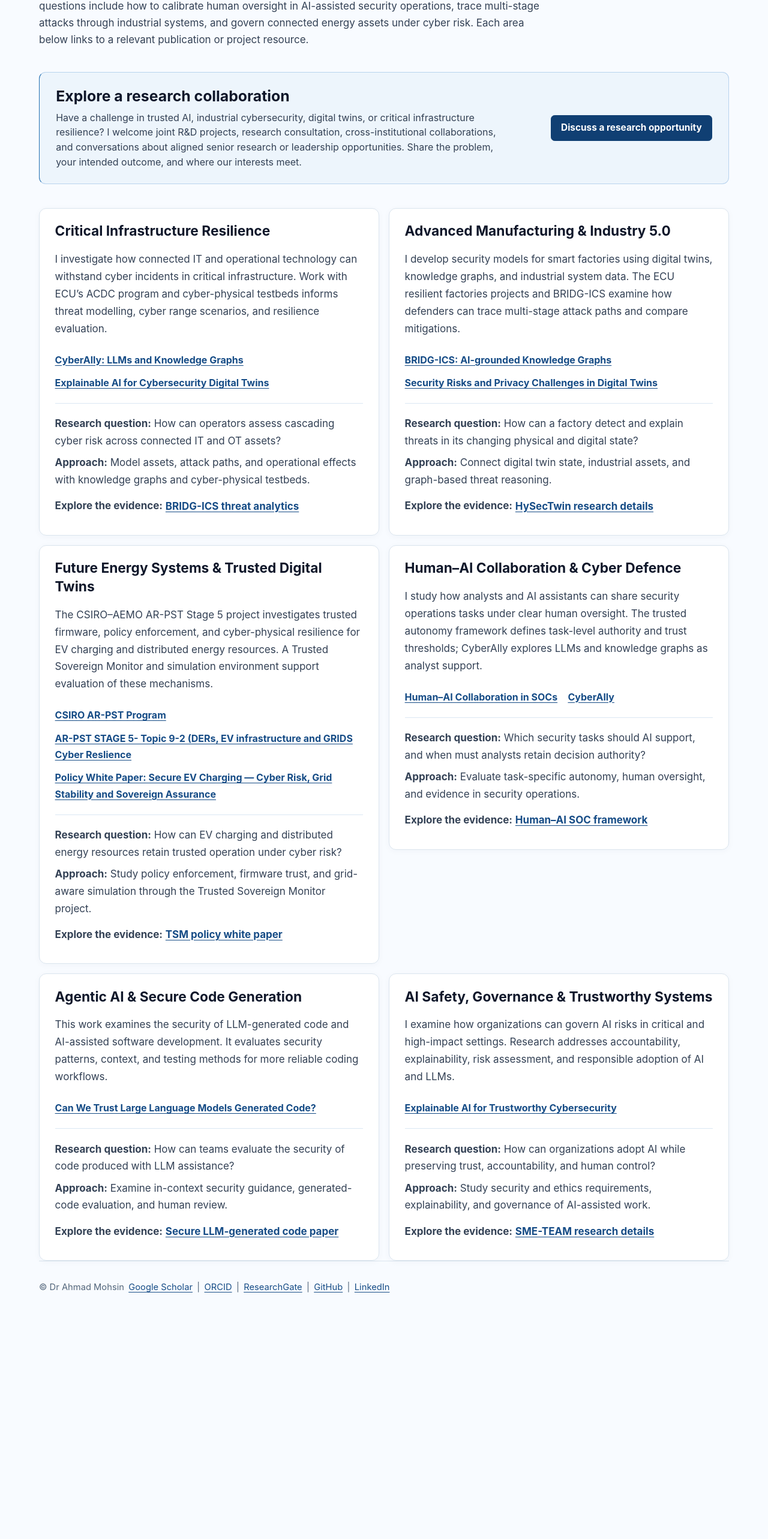
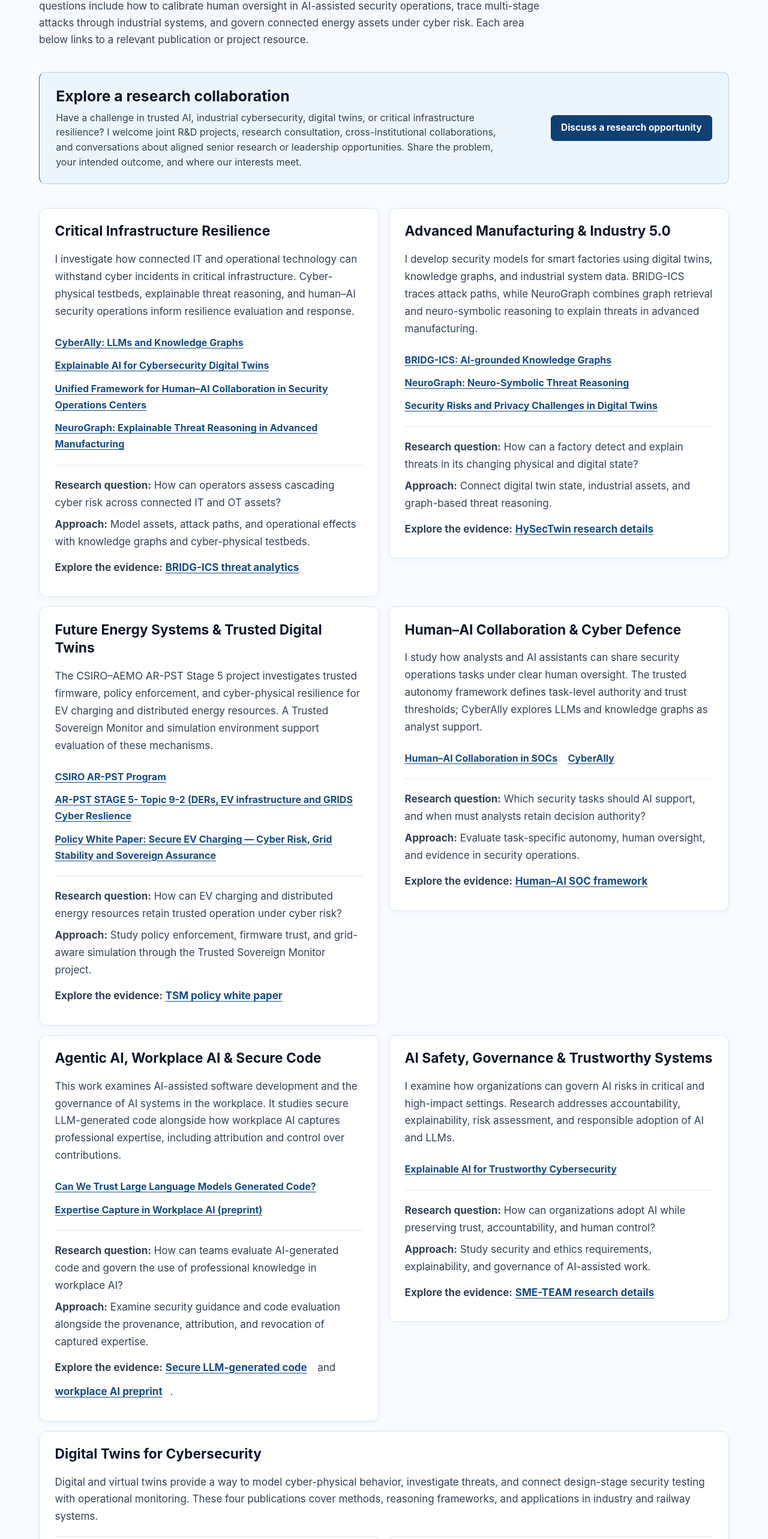
Before and after one commit to ahmadspm/research-info, a plain HTML site: page pages/research.html in a window 1280 px wide. Shown: the part 234-2800 px from the top of the page at 60% size. Before the commit the page ends 2424 px from the top, so only its background shows below. Drawn offline with Linux system fonts and the light colour scheme.

Commit message:
Link research themes to recent papers and digital twins

```diff
--- a/assets/css/research.css
+++ b/assets/css/research.css
@@ -6,7 +6,13 @@
 .research-focus-card h2 { font-size: 1.42rem; line-height: 1.35; }
 .research-focus-card a { display: inline-block; margin: .45rem .8rem .25rem 0; font-weight: 650; }
 .research-focus-card br { display: none; }
+.research-focus-card-wide { grid-column: 1 / -1; }
+.research-publication-list { display: grid; grid-template-columns: repeat(2, minmax(0, 1fr)); gap: .85rem 1.25rem; margin: 1.2rem 0 0; padding: 0; list-style: none; }
+.research-publication-list li { border-top: 1px solid #dce4ed; padding-top: .65rem; }
+.research-publication-list a { display: block; margin: 0 0 .2rem; }
+.research-publication-list span { display: block; color: #475569; line-height: 1.5; }
 @media (max-width: 760px) {
   .research-header { padding-top: 1.75rem; }
   .research-grid { grid-template-columns: 1fr; }
+  .research-publication-list { grid-template-columns: 1fr; }
 }
--- a/pages/research.html
+++ b/pages/research.html
@@ -65,7 +65,7 @@ Critical Infrastructure Resilience
 
 
 <p>
-I investigate how connected IT and operational technology can withstand cyber incidents in critical infrastructure. Work with ECU’s ACDC program and cyber-physical testbeds informs threat modelling, cyber range scenarios, and resilience evaluation.
+I investigate how connected IT and operational technology can withstand cyber incidents in critical infrastructure. Cyber-physical testbeds, explainable threat reasoning, and human–AI security operations inform resilience evaluation and response.
 </p>
 
 
@@ -79,6 +79,14 @@ CyberAlly: LLMs and Knowledge Graphs
 
 <a href="https://doi.org/10.1016/j.icte.2024.05.007" target="_blank" rel="noopener noreferrer">
 Explainable AI for Cybersecurity Digital Twins
+</a>
+
+<a href="../papers/human-ai-collaboration-security-operations-centers.html">
+Unified Framework for Human–AI Collaboration in Security Operations Centers
+</a>
+
+<a href="../papers/neurograph-an-ai-graph-driven-neuro-symbolic-framework-for-explainable-threat-reasoning.html">
+NeuroGraph: Explainable Threat Reasoning in Advanced Manufacturing
 </a>
 
 
@@ -101,12 +109,16 @@ Advanced Manufacturing & Industry 5.0
 
 
 <p>
-I develop security models for smart factories using digital twins, knowledge graphs, and industrial system data. The ECU resilient factories projects and BRIDG-ICS examine how defenders can trace multi-stage attack paths and compare mitigations.
+I develop security models for smart factories using digital twins, knowledge graphs, and industrial system data. BRIDG-ICS traces attack paths, while NeuroGraph combines graph retrieval and neuro-symbolic reasoning to explain threats in advanced manufacturing.
 </p>
 
 
 <a href="../papers/bridg-ics-knowledge-graphs-threat-analytics.html" target="_blank" rel="noopener noreferrer">
 BRIDG-ICS: AI-grounded Knowledge Graphs
+</a>
+
+<a href="../papers/neurograph-an-ai-graph-driven-neuro-symbolic-framework-for-explainable-threat-reasoning.html">
+NeuroGraph: Neuro-Symbolic Threat Reasoning
 </a>
 
 
@@ -208,12 +220,12 @@ CyberAlly
 
 
 <h2>
-Agentic AI & Secure Code Generation
+Agentic AI, Workplace AI & Secure Code
 </h2>
 
 
 <p>
-This work examines the security of LLM-generated code and AI-assisted software development. It evaluates security patterns, context, and testing methods for more reliable coding workflows.
+This work examines AI-assisted software development and the governance of AI systems in the workplace. It studies secure LLM-generated code alongside how workplace AI captures professional expertise, including attribution and control over contributions.
 </p>
 
 
@@ -221,8 +233,12 @@ This work examines the security of LLM-generated code and AI-assisted software d
 Can We Trust Large Language Models Generated Code?
 </a>
 
+<a href="../papers/expertise-capture-in-workplace-ai.html">
+Expertise Capture in Workplace AI (preprint)
+</a>
 
-<div class="research-evidence"><p><strong>Research question:</strong> How can teams evaluate the security of code produced with LLM assistance?</p><p><strong>Approach:</strong> Examine in-context security guidance, generated-code evaluation, and human review.</p><p><strong>Explore the evidence:</strong> <a href="../papers/can-we-trust-large-language-models-generated-code-a-framework-for-in-context-learning-se.html">Secure LLM-generated code paper</a></p></div>
+
+<div class="research-evidence"><p><strong>Research question:</strong> How can teams evaluate AI-generated code and govern the use of professional knowledge in workplace AI?</p><p><strong>Approach:</strong> Examine security guidance and code evaluation alongside the provenance, attribution, and revocation of captured expertise.</p><p><strong>Explore the evidence:</strong> <a href="../papers/can-we-trust-large-language-models-generated-code-a-framework-for-in-context-learning-se.html">Secure LLM-generated code</a> and <a href="../papers/expertise-capture-in-workplace-ai.html">workplace AI preprint</a>.</p></div>
 
 </div>
 
@@ -254,6 +270,17 @@ Explainable AI for Trustworthy Cybersecurity
 
 </div>
 
+<div class="research-focus-card research-focus-card-wide" id="digital-twins">
+<h2>Digital Twins for Cybersecurity</h2>
+<p>Digital and virtual twins provide a way to model cyber-physical behavior, investigate threats, and connect design-stage security testing with operational monitoring. These four publications cover methods, reasoning frameworks, and applications in industry and railway systems.</p>
+<ul class="research-publication-list">
+  <li><a href="../papers/explainable-ai-for-cybersecurity-automation-intelligence-and-trustworthiness-in-digital.html">Explainable AI for Cybersecurity in Digital Twins</a><span>Methods, taxonomy, and challenges for trustworthy security automation.</span></li>
+  <li><a href="../papers/hysectwin-a-knowledge-driven-digital-twin-framework-augmented-with-hybrid-reasoning-for.html">HySecTwin: Knowledge-Driven Digital Twin</a><span>Semantic modeling and hybrid reasoning for cyber-physical security.</span></li>
+  <li><a href="../papers/a-secure-by-design-virtual-twin-framework-for-ai-driven-threat-modeling-in-railway-ot-sy.html">Secure-by-Design Railway Virtual Twin</a><span>AI-assisted threat modeling for railway operational technology.</span></li>
+  <li><a href="../papers/digital-twins-and-the-future-of-their-use-enabling-shift-left-and-shift-right-cybersecur.html">Digital Twins for Shift-Left and Shift-Right Cybersecurity</a><span>Security testing in design and monitoring during operation.</span></li>
+</ul>
+</div>
+
 
 
 </div>
```
